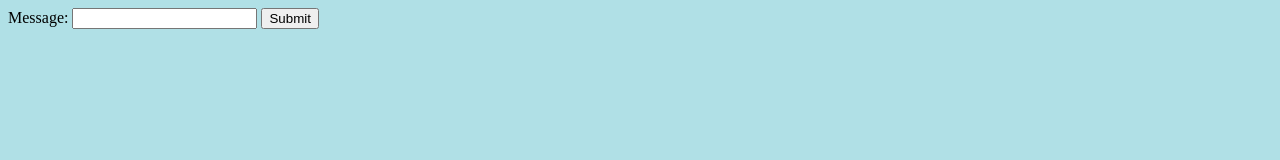
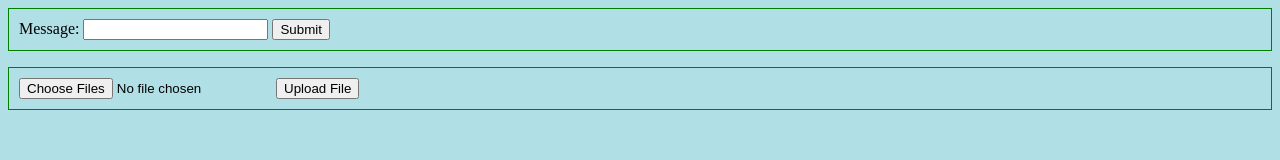
Before and after one commit to slinjhu/Language-Playground, a website: page Node/ExpressHelloWorld/static/index.html in a window 1280 px wide. Drawn offline with Linux system fonts and the light colour scheme.

Commit message:
Studied file uploading

```diff
--- a/Node/ExpressHelloWorld/package.json
+++ b/Node/ExpressHelloWorld/package.json
@@ -9,6 +9,8 @@
   "author": "Sen Lin",
   "license": "ISC",
   "dependencies": {
-    "express": "^4.14.0"
+    "body-parser": "^1.15.2",
+    "express": "^4.14.0",
+    "multer": "^1.2.1"
   }
 }
--- a/Node/ExpressHelloWorld/static/index.html
+++ b/Node/ExpressHelloWorld/static/index.html
@@ -8,5 +8,11 @@
             Message: <input type = "text" name = "message">
             <input type = "submit" value = "Submit">
         </form>
+
+        <form action = "/upload" method = "POST" enctype = "multipart/form-data">
+            <input type = "file" name = "file" multiple>
+            <input type = "submit" value = "Upload File">
+        </form>
+
     </body>
 </html>
--- a/Node/ExpressHelloWorld/static/main.css
+++ b/Node/ExpressHelloWorld/static/main.css
@@ -1,3 +1,8 @@
 body {
     background-color: powderblue;
 }
+
+form{
+    border: 1px solid green;
+    padding: 10px;
+}
```
Also changed, not shown: Node/ExpressHelloWorld/index.js (+14 -1 lines), 1 other file.
